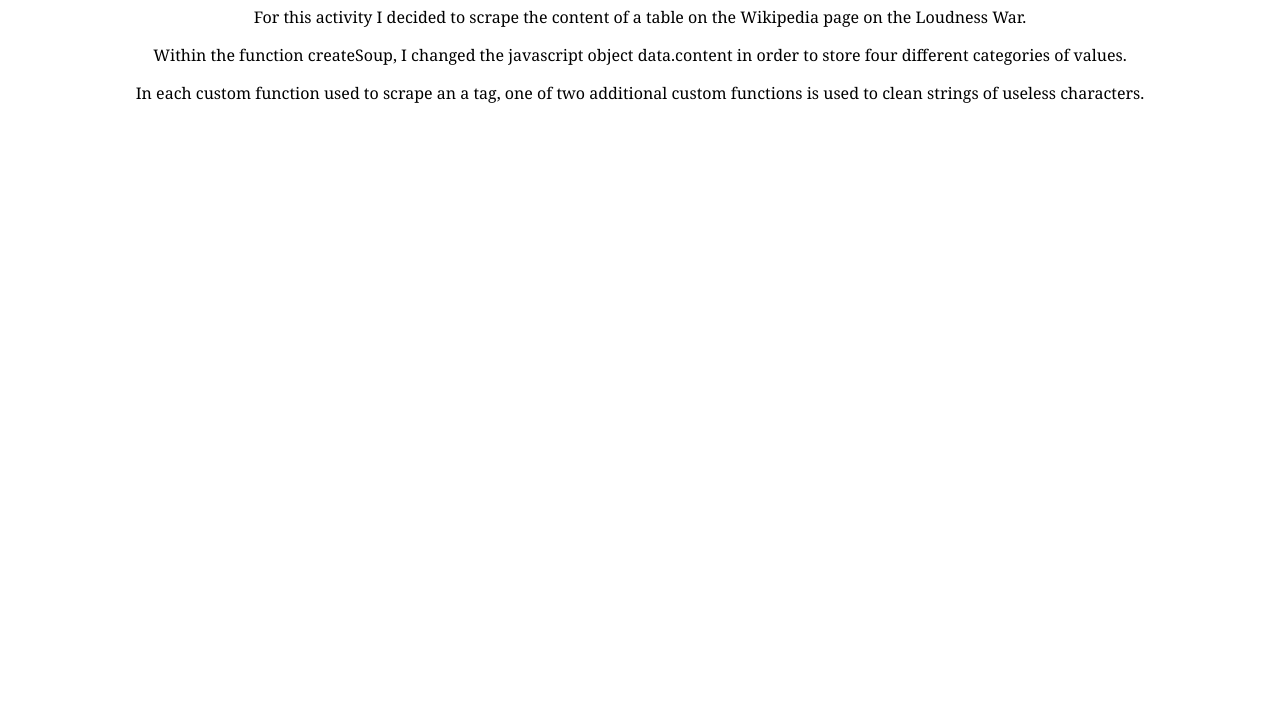
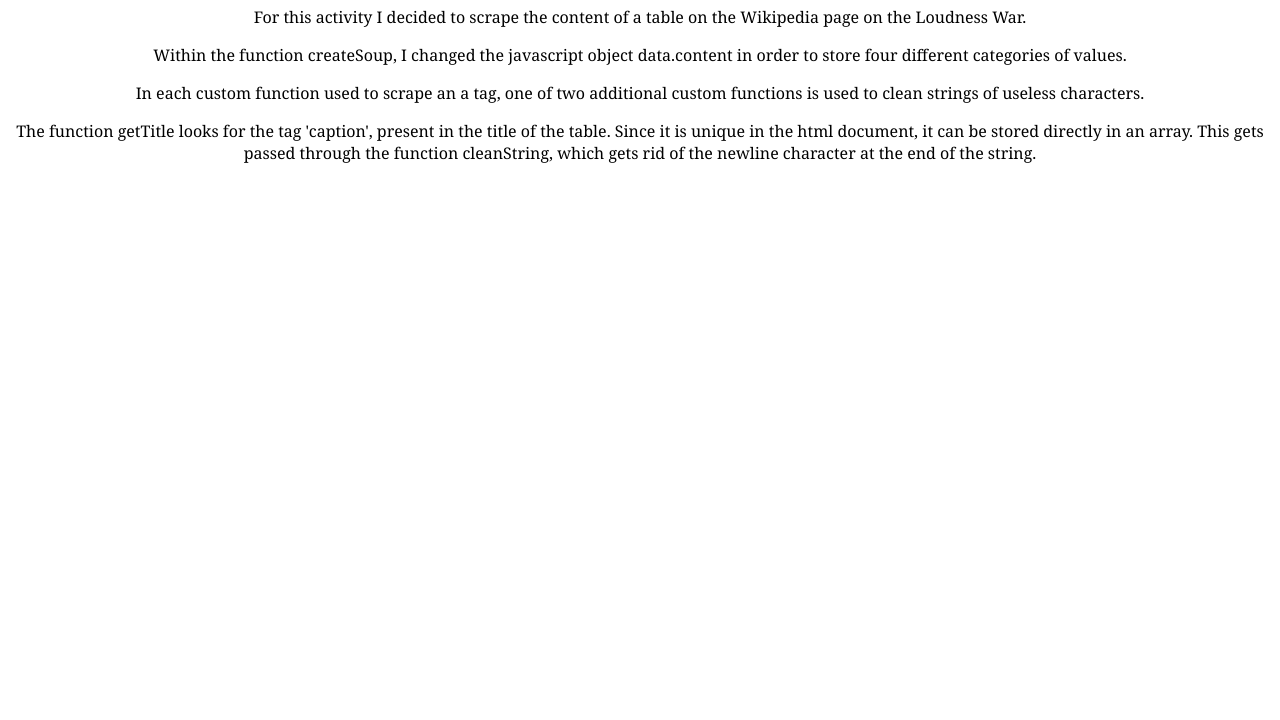
Before and after one commit to fra-fran-fra/WCC2_WikiScrape, a website: page index.html in a window 1280 px wide. Shown: the part 80-800 px from the top of the page. Drawn offline with Linux system fonts and the light colour scheme.

Commit message:
Update index.html

```diff
--- a/index.html
+++ b/index.html
@@ -23,7 +23,7 @@
         In each custom function used to scrape an a tag, one of two additional custom functions is used to clean strings of useless characters.
     </p>
     <p>
-
+        The function getTitle looks for the tag 'caption', present in the title of the table. Since it is unique in the html document, it can be stored directly in an array. This gets passed through the function cleanString, which gets rid of the newline character at the end of the string.
     </p>
 </body>
 
```
